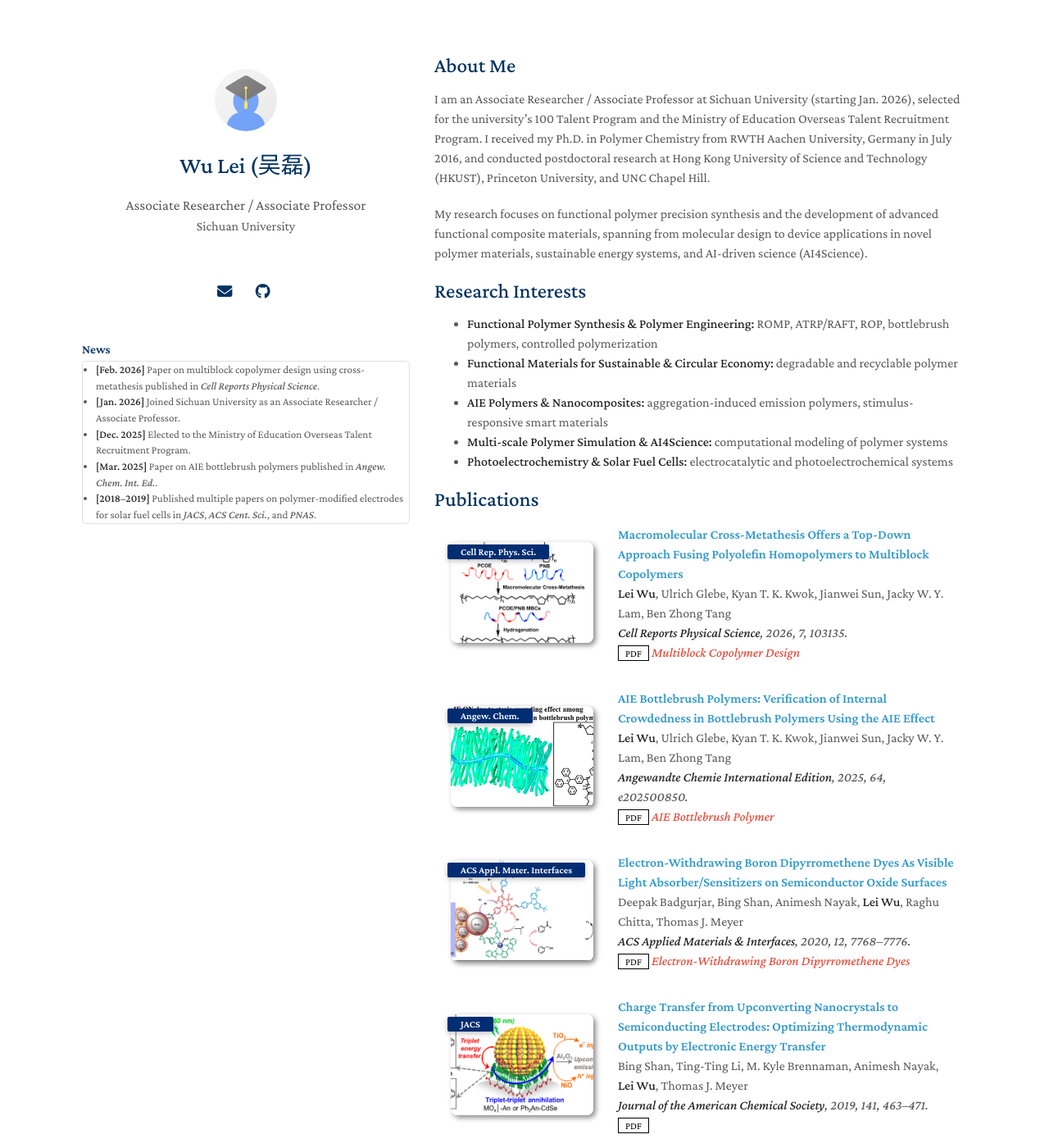
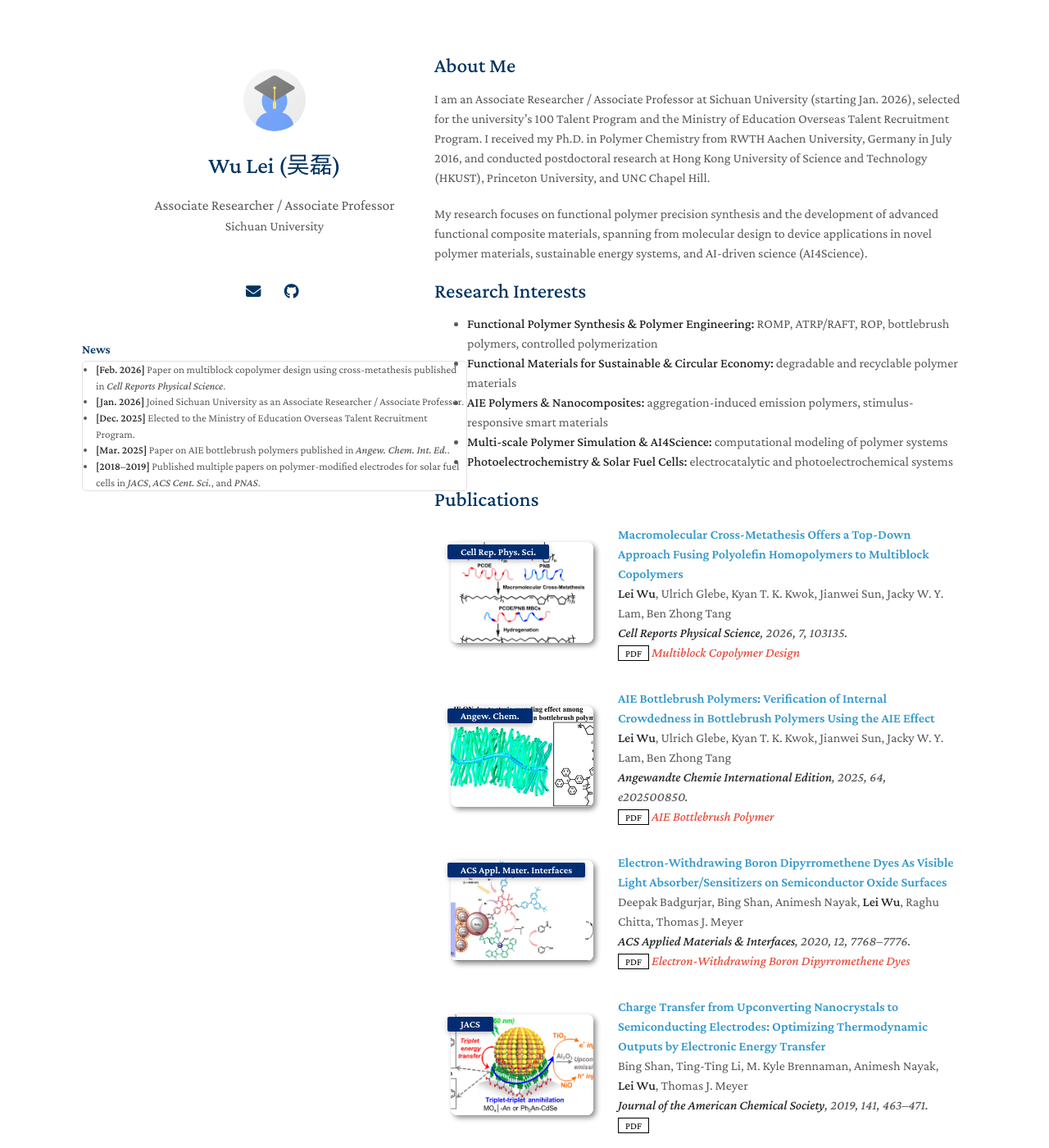
Before and after one commit to leiwuhoohoo/leiwu_polymer_research, a Jekyll site: the page built from index.md, in a window 1280 px wide and 1400 px high. Shown: the whole window at 82% size. Built offline with Jekyll 4.4.1, drawn with Linux system fonts in a browser that asks for light colours; a style sheet for code colours, icons or effects is not loaded; our own code applies the rules of GitHub Pages for plain Markdown files.

Commit message:
Widen left sidebar to 470px

```diff
--- a/_layouts/homepage.html
+++ b/_layouts/homepage.html
@@ -36,7 +36,7 @@
 
     <style>
       @media screen and (min-width: 961px) {
-        header, footer { width: 400px !important; }
+        header, footer { width: 470px !important; }
         section { width: 650px !important; }
         .wrapper { width: 1080px !important; }
       }
```
